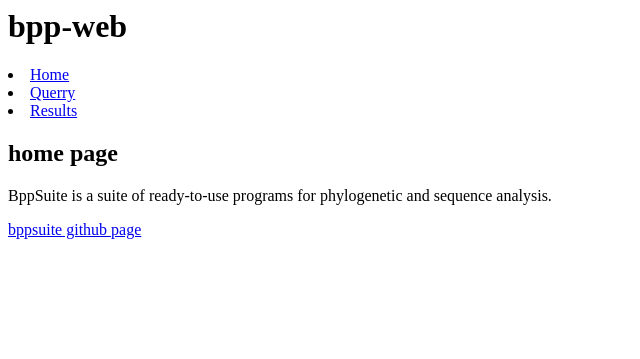
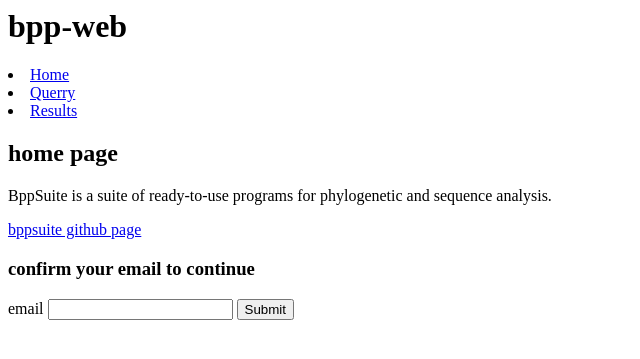
Before and after one commit to qwx9/s3proj, a Flask app: page / in a window 1280 px wide. Shown: the top 359 px of the page, without its empty margins (0-640 px from the left). Run offline with Flask 2, Linux system fonts and the light colour scheme.

Commit message:
link send ok, pending to fix redirect

```diff
--- a/flasktest/form.py
+++ b/flasktest/form.py
@@ -5,3 +5,7 @@
 class testForm(FlaskForm):
 	field1 = StringField('Field1', validators=[DataRequired()])
 	submit = SubmitField('Submit')
+
+class mailForm(FlaskForm):
+	email = StringField('email', validators=[DataRequired()]) #pending Email validator
+	submit = SubmitField('Submit')
--- a/flasktest/routes.py
+++ b/flasktest/routes.py
@@ -1,23 +1,60 @@
-from flask import Flask, render_template
+from flask import Flask, render_template, request, url_for, redirect
 import os
 import jinja2
-from form import testForm
+from form import testForm, mailForm
+from flask_mail import Mail, Message
+from itsdangerous import URLSafeTimedSerializer, SignatureExpired
 
 
 app = Flask(__name__)
 app.config['SECRET_KEY'] = 'notsecrettestkey'
 
+#new for doing the mail confirmation step:
+sendermail='deijoutp@yahoo.es'
+app.config.update({
+    #'MAIL_SENDER' : os.environ.get('MAIL_SENDER_EMAIL'),
+	'DEBUG' : True,
+    'MAIL_SERVER' : 'smtp.mail.yahoo.com',
+    'MAIL_PORT' : '465', #587
+    'MAIL_USE_SSL' : 'True',
+    'MAIL_USERNAME' : sendermail,
+    'MAIL_PASSWORD' : 'terxjzdfcrmlabdr'})
+mail = Mail(app)
+serialz = URLSafeTimedSerializer(app.config['SECRET_KEY'])
 
 @app.route('/')
-@app.route('/home')
+@app.route('/home', methods=['GET'])
 def home():
-	return render_template('home.html', title = 'home')
+	homemailform = mailForm()
+	return render_template('home.html', title = 'home', homemailform = homemailform)
+
+@app.route('/mailconfirm', methods=['GET','POST'])
+## https://www.youtube.com/watch?v=vF9n248M1yk
+def mailconfirm():
+	email = request.form['email']
+	token = serialz.dumps(email, salt='email-confirm')
+	link = url_for('mailconfirm', token=token, _external=True)
+	msg = Message("Confirm your mail", sender=sendermail, recipients=[email])
+	msg.body = 'Click on this link to start using bpp-web : {}'.format(link)
+	mail.send(msg)
+	return '<p> GO TO YOUR MAIL AND DO AS WE COMMAND YOU ;)!!! <br> input mail is :\
+		 {}<br>token : {}</p>'.format(email, token)
+
+@app.route("/mailconfirmEnd/<token>")
+def mailconfirmEnd(token):
+	try:
+		email = serialz.loads(token, salt="email-confirm", max_age=3600)
+		return f'<h1>yeah::::{token}::::{email}</h1>'
+		# return redirect(url_for('querry'))  #TODO tomorrow check if redirect is ok
+	except SignatureExpired:
+		return f'<h2> The token is expired ::::{token}:::{email}</h2>'
+
 
 
 @app.route('/querry', methods=['GET', 'POST'])
 def querry():
-	form = testForm()
-	return render_template('querry.html', title = 'querry', form=form)
+	form1 = testForm()
+	return render_template('querry.html', title = 'querry', form=form1)
 
 @app.route('/results')
 def results():
--- a/flasktest/templates/home.html
+++ b/flasktest/templates/home.html
@@ -3,4 +3,13 @@
 	<h2>home page</h2>
 	<p>BppSuite is a suite of ready-to-use programs for phylogenetic and sequence analysis.</p>
 	<a href="https://github.com/BioPP/bppsuite">bppsuite github page</a>
+
+	<h3>confirm your email to continue</h3>
+	<form method="POST" action="/mailconfirm">
+		{{ homemailform.hidden_tag() }}
+		{{ homemailform.email.label() }}
+		{{ homemailform.email() }}
+		{{ homemailform.submit() }}
+	</form>
+
 {%  endblock content %}
--- /dev/null
+++ b/flasktest/templates/mailconfirm.html
@@ -0,0 +1,4 @@
+{% extends "template1.html" %}
+{% block content %}
+
+{%  endblock content %}
--- /dev/null
+++ b/flasktest/templates/mailconfirmEnd.html
@@ -0,0 +1,4 @@
+{% extends "template1.html" %}
+{% block content %}
+
+{%  endblock content %}
```
